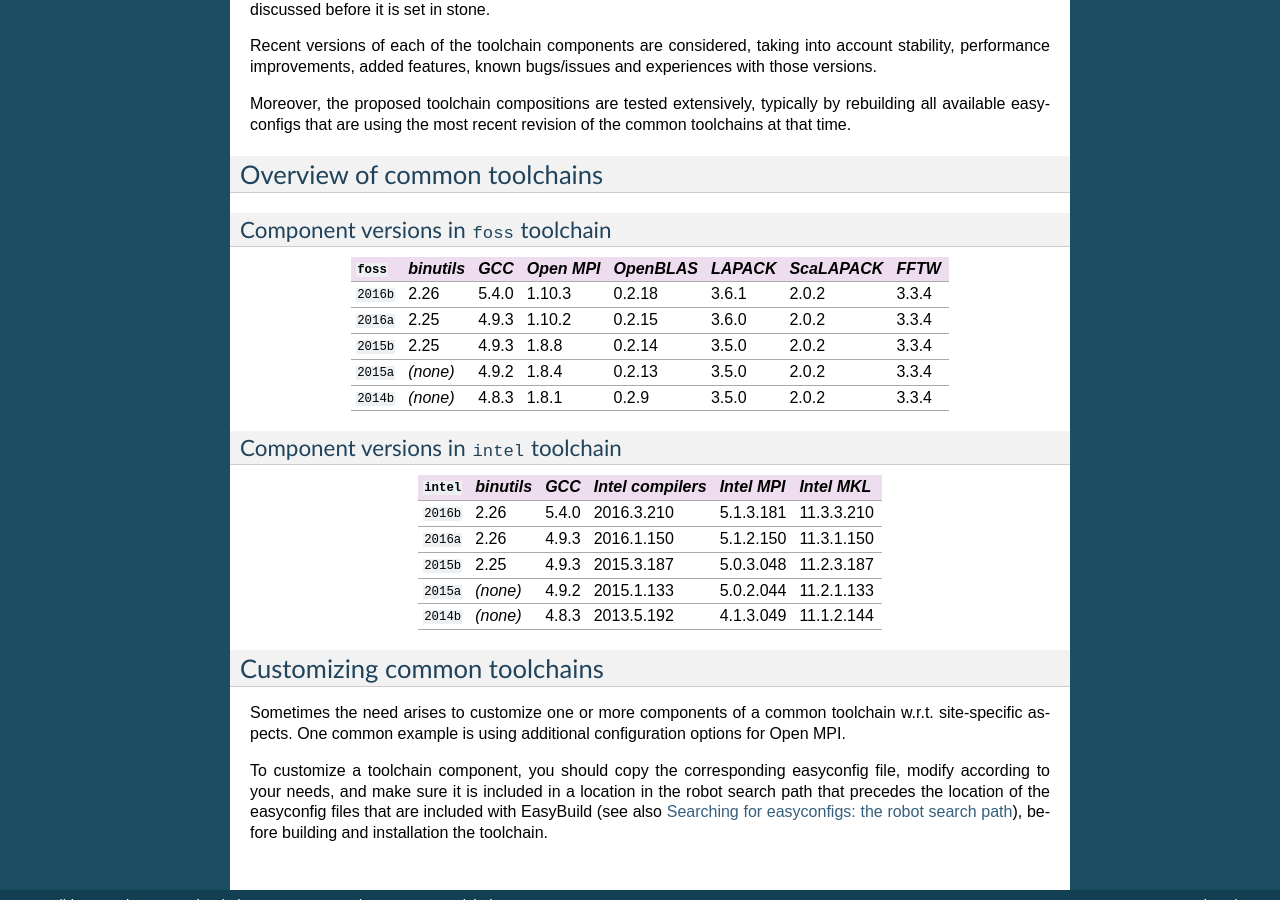
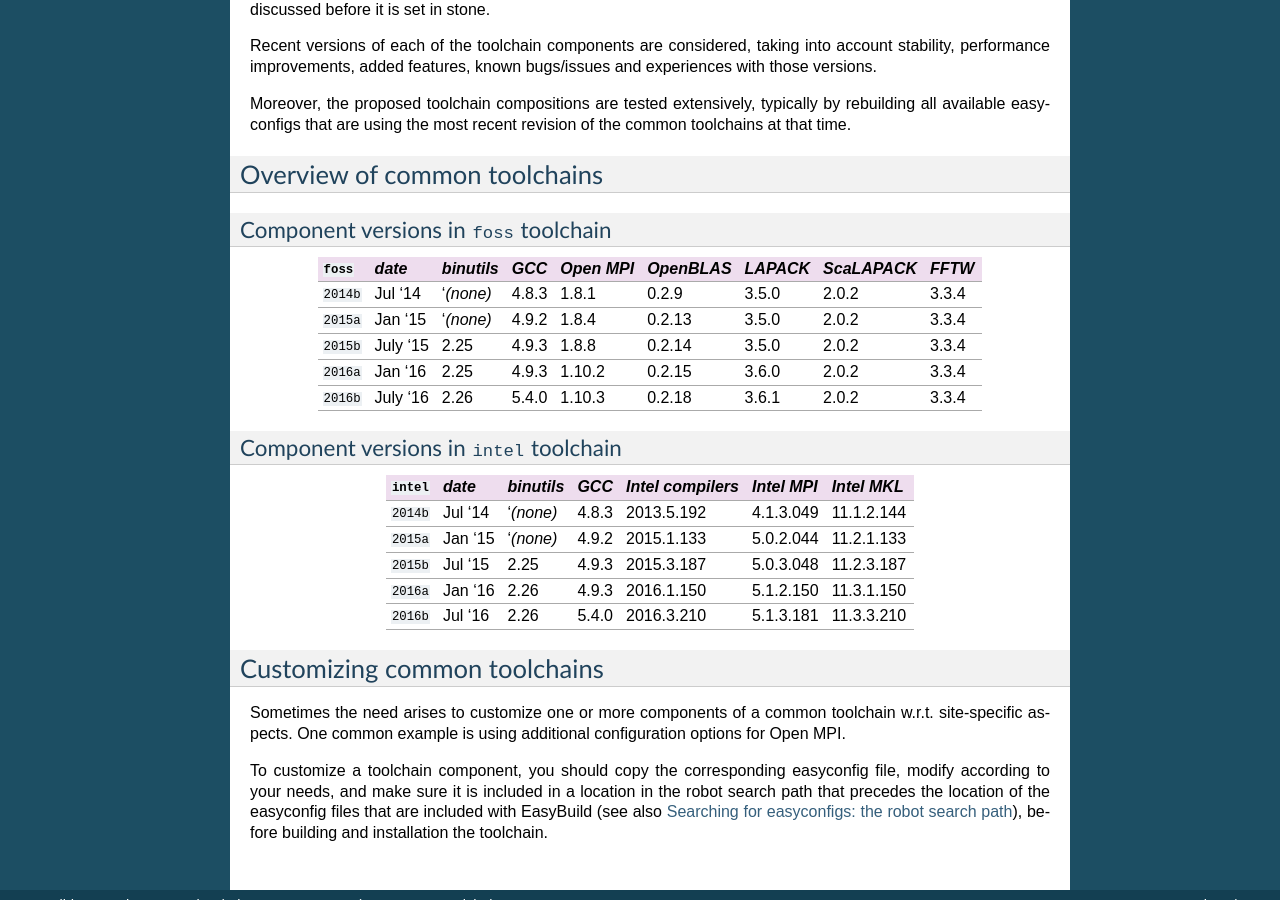
Before and after one commit to easybuilders/easybuild, a Sphinx documentation site: the page built from docs/Common-toolchains.rst, in a window 1280 px wide and 900 px high, scrolled down 2184 px. Built offline with Sphinx 7.4.7, drawn with Linux system fonts in a browser that asks for light colours.

Commit message:
refactor overview of common toolchains

```diff
--- a/docs/Common-toolchains.rst
+++ b/docs/Common-toolchains.rst
@@ -149,19 +149,19 @@ Overview of common toolchains
 Component versions in ``foss`` toolchain
 ~~~~~~~~~~~~~~~~~~~~~~~~~~~~~~~~~~~~~~~~
 
-+----------------+-------------+-----------+------------+------------+------------+--------------+------------+
-| ``foss``       | *binutils*  | *GCC*     | *Open MPI* | *OpenBLAS* | *LAPACK*   | *ScaLAPACK*  | *FFTW*     |
-+================+=============+===========+============+============+============+==============+============+
-| ``2016b``      | 2.26        | 5.4.0     | 1.10.3     | 0.2.18     | 3.6.1      | 2.0.2        | 3.3.4      |
-+----------------+-------------+-----------+------------+------------+------------+--------------+------------+
-| ``2016a``      | 2.25        | 4.9.3     | 1.10.2     | 0.2.15     | 3.6.0      | 2.0.2        | 3.3.4      |
-+----------------+-------------+-----------+------------+------------+------------+--------------+------------+
-| ``2015b``      | 2.25        | 4.9.3     | 1.8.8      | 0.2.14     | 3.5.0      | 2.0.2        | 3.3.4      |
-+----------------+-------------+-----------+------------+------------+------------+--------------+------------+
-| ``2015a``      | *(none)*    | 4.9.2     | 1.8.4      | 0.2.13     | 3.5.0      | 2.0.2        | 3.3.4      |
-+----------------+-------------+-----------+------------+------------+------------+--------------+------------+
-| ``2014b``      | *(none)*    | 4.8.3     | 1.8.1      | 0.2.9      | 3.5.0      | 2.0.2        | 3.3.4      |
-+----------------+-------------+-----------+------------+------------+------------+--------------+------------+
++----------------+-------------+------------+-----------+------------+------------+------------+--------------+------------+
+| ``foss``       | *date*      |*binutils*  | *GCC*     | *Open MPI* | *OpenBLAS* | *LAPACK*   | *ScaLAPACK*  | *FFTW*     |
++================+=============+============+===========+============+============+============+==============+============+
+| ``2014b``      | Jul '14     | '*(none)*  | 4.8.3     | 1.8.1      | 0.2.9      | 3.5.0      | 2.0.2        | 3.3.4      |
++----------------+-------------+------------+-----------+------------+------------+------------+--------------+------------+
+| ``2015a``      | Jan '15     | '*(none)*  | 4.9.2     | 1.8.4      | 0.2.13     | 3.5.0      | 2.0.2        | 3.3.4      |
++----------------+-------------+------------+-----------+------------+------------+------------+--------------+------------+
+| ``2015b``      | July '15    | 2.25       | 4.9.3     | 1.8.8      | 0.2.14     | 3.5.0      | 2.0.2        | 3.3.4      |
++----------------+-------------+------------+-----------+------------+------------+------------+--------------+------------+
+| ``2016a``      | Jan '16     | 2.25       | 4.9.3     | 1.10.2     | 0.2.15     | 3.6.0      | 2.0.2        | 3.3.4      |
++----------------+-------------+------------+-----------+------------+------------+------------+--------------+------------+
+| ``2016b``      | July '16    | 2.26       | 5.4.0     | 1.10.3     | 0.2.18     | 3.6.1      | 2.0.2        | 3.3.4      |
++----------------+-------------+------------+-----------+------------+------------+------------+--------------+------------+
 
 .. _common_toolchains_overview_intel:
 
@@ -169,19 +169,19 @@ Component versions in ``intel`` toolchain
 ~~~~~~~~~~~~~~~~~~~~~~~~~~~~~~~~~~~~~~~~~
 
 
-+----------------+-------------+-----------+--------------------+-------------+--------------+
-| ``intel``      | *binutils*  | *GCC*     | *Intel compilers*  | *Intel MPI* | *Intel MKL*  |
-+================+=============+===========+====================+=============+==============+
-| ``2016b``      | 2.26        | 5.4.0     | 2016.3.210         | 5.1.3.181   | 11.3.3.210   |
-+----------------+-------------+-----------+--------------------+-------------+--------------+
-| ``2016a``      | 2.26        | 4.9.3     | 2016.1.150         | 5.1.2.150   | 11.3.1.150   |
-+----------------+-------------+-----------+--------------------+-------------+--------------+
-| ``2015b``      | 2.25        | 4.9.3     | 2015.3.187         | 5.0.3.048   | 11.2.3.187   |
-+----------------+-------------+-----------+--------------------+-------------+--------------+
-| ``2015a``      | *(none)*    | 4.9.2     | 2015.1.133         | 5.0.2.044   | 11.2.1.133   |
-+----------------+-------------+-----------+--------------------+-------------+--------------+
-| ``2014b``      | *(none)*    | 4.8.3     | 2013.5.192         | 4.1.3.049   | 11.1.2.144   |
-+----------------+-------------+-----------+--------------------+-------------+--------------+
++----------------+-------------+-------------+-----------+--------------------+-------------+--------------+
+| ``intel``      | *date*      | *binutils*  | *GCC*     | *Intel compilers*  | *Intel MPI* | *Intel MKL*  |
++================+=============+=============+===========+====================+=============+==============+
+| ``2014b``      | Jul '14     | '*(none)*   | 4.8.3     | 2013.5.192         | 4.1.3.049   | 11.1.2.144   |
++----------------+-------------+-------------+-----------+--------------------+-------------+--------------+
+| ``2015a``      | Jan '15     | '*(none)*   | 4.9.2     | 2015.1.133         | 5.0.2.044   | 11.2.1.133   |
++----------------+-------------+-------------+-----------+--------------------+-------------+--------------+
+| ``2015b``      | Jul '15     | 2.25        | 4.9.3     | 2015.3.187         | 5.0.3.048   | 11.2.3.187   |
++----------------+-------------+-------------+-----------+--------------------+-------------+--------------+
+| ``2016a``      | Jan '16     | 2.26        | 4.9.3     | 2016.1.150         | 5.1.2.150   | 11.3.1.150   |
++----------------+-------------+-------------+-----------+--------------------+-------------+--------------+
+| ``2016b``      | Jul '16     | 2.26        | 5.4.0     | 2016.3.210         | 5.1.3.181   | 11.3.3.210   |
++----------------+-------------+-------------+-----------+--------------------+-------------+--------------+
 
 
 .. _common_toolchains_customizing:
```
